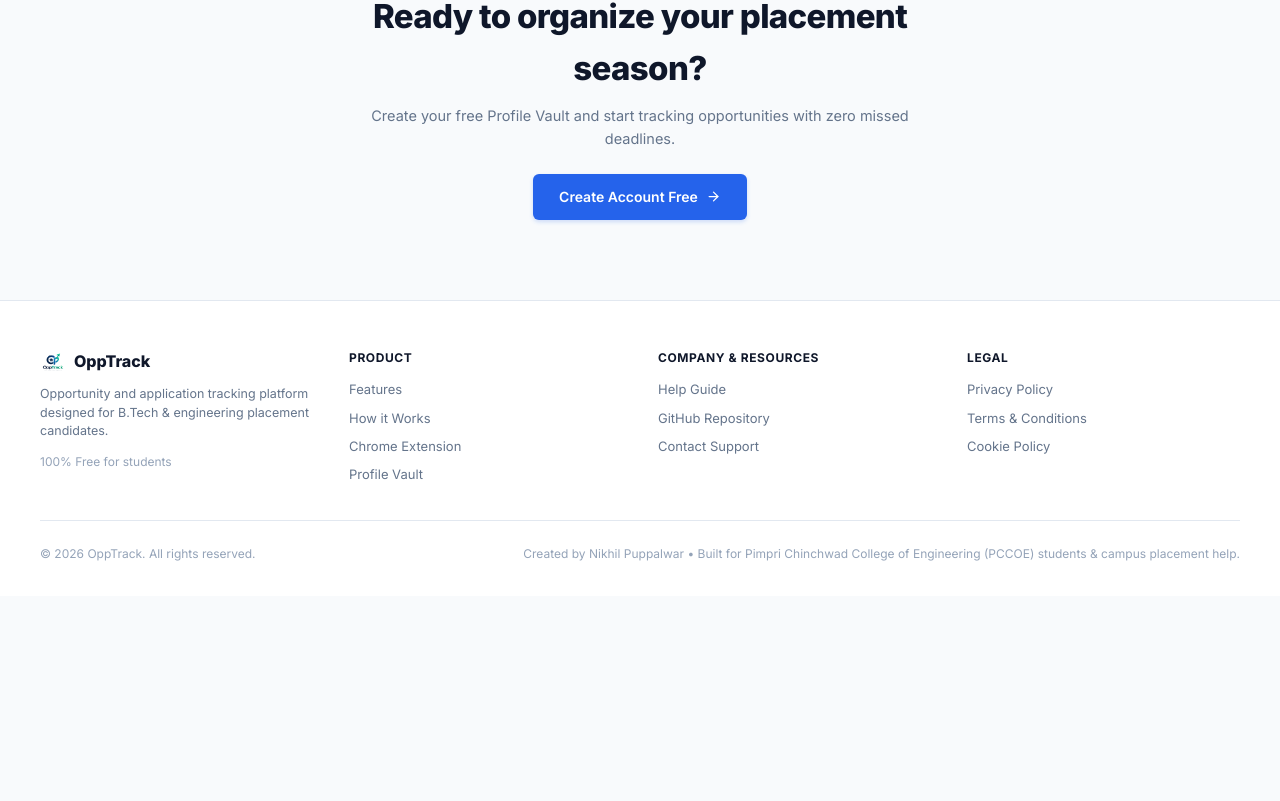
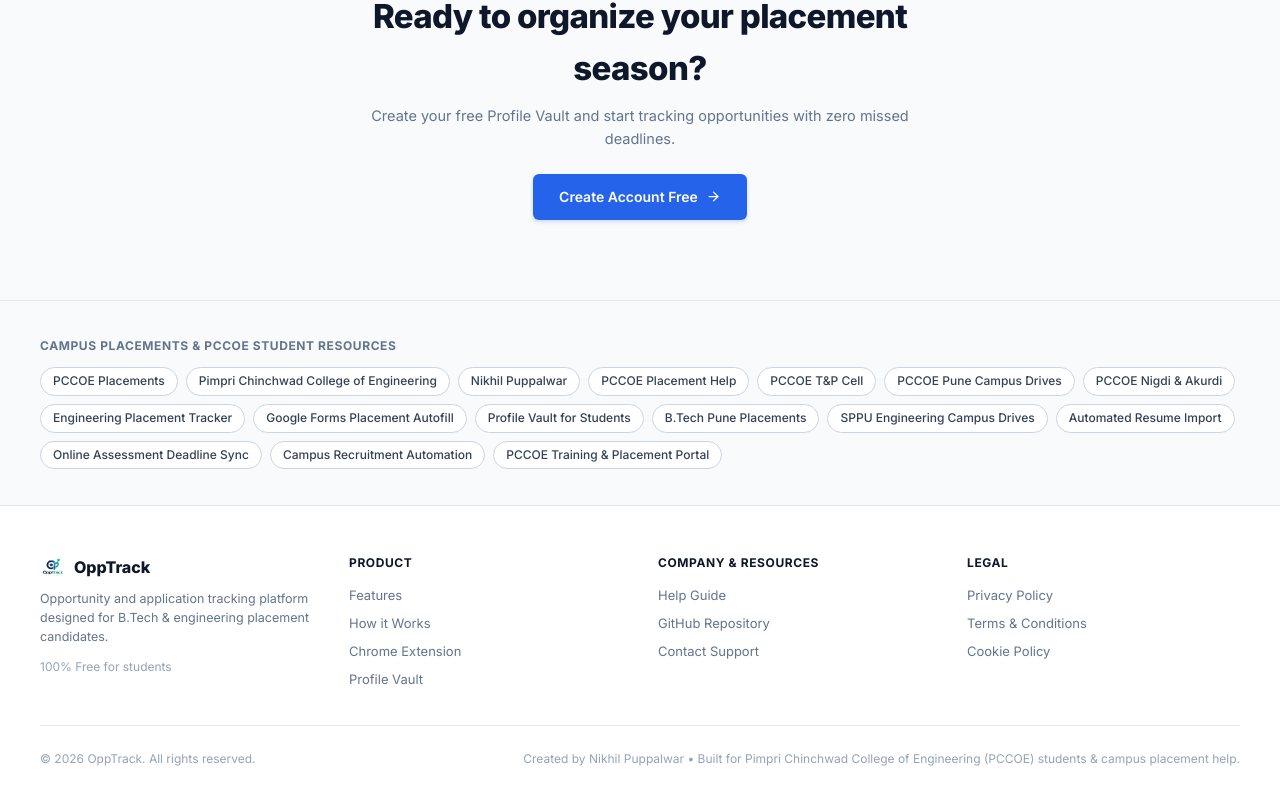
Before and after one commit to nikhilpuppalwar/OppTrack-Clinical-Placement, a React (Vite) app in the folder client/: page /landing in a window 1280 px wide. Shown: the part 2822-3623 px from the top of the page. Before the commit the page ends 3418 px from the top, so only its background shows below. Built offline with nearby package versions, Linux system fonts and the light colour scheme; no server answers.

Commit message:
feat(seo): add comprehensive keywords for PCCOE placements, training & placement, and Nikhil Puppalwar

```diff
--- a/client/index.html
+++ b/client/index.html
@@ -8,20 +8,23 @@
     <meta name="viewport" content="width=device-width, initial-scale=1.0" />
     <meta name="theme-color" content="#0F172A" />
     <meta name="description" content="OppTrack is an opportunity and campus placement tracker built for Pimpri Chinchwad College of Engineering (PCCOE) students by Nikhil Puppalwar. Track campus recruitment drives, manage deadlines, maintain an approved Profile Vault, and auto-fill repetitive placement forms." />
-    <meta name="keywords" content="PCCOE, pimpri chinchwad college of engineering, Nikhil Puppalwar, PCCOE placement help, PCCOE placements, PCCOE campus drives, PCCOE Pune, placement opportunity tracker, engineering placement portal, Profile Vault, Google form autofill for PCCOE students, campus recruitment tracker" />
+    <meta name="keywords" content="PCCOE, pimpri chinchwad college of engineering, Nikhil Puppalwar, PCCOE placement help, PCCOE placements, PCCOE campus drives, PCCOE Pune, PCCOE placement cell, PCCOE T&P cell, PCCOE training and placement, PCCOE engineering placements, PCCOE Nigdi, PCCOE Akurdi, PCCOER, Pune engineering placements, SPPU placements, campus recruitment tracker, placement opportunity tracker, engineering placement portal, college placement management system, Profile Vault, Google form autofill for PCCOE students, 1-click Google Forms autofill, resume parser for placements, job application tracker for students, B.Tech placements Pune, PCCOE placement statistics, placement drive deadlines, OppTrack, Nikhil Puppalwar PCCOE, Nikhil Puppalwar OppTrack" />
     <meta name="author" content="Nikhil Puppalwar" />
+    <meta name="subject" content="PCCOE Placement Tracking, Campus Recruitment Automation & Profile Vault" />
+    <meta name="topic" content="PCCOE Campus Placements & Engineering Career Tracking" />
+    <meta name="classification" content="Education / Placement Automation / Engineering Careers" />
     <meta name="google-site-verification" content="m4ruOYvX1Ifa26dhozlVz4F6MCS2fe8VB1TgsJNtws4" />
 
     <!-- Open Graph / Meta -->
     <meta property="og:type" content="website" />
     <meta property="og:title" content="OppTrack — PCCOE Placement Tracker &amp; Opportunity Portal | By Nikhil Puppalwar" />
-    <meta property="og:description" content="Placement tracking and application management platform built for Pimpri Chinchwad College of Engineering (PCCOE) students by Nikhil Puppalwar. Track drives, deadlines, and auto-complete company forms." />
+    <meta property="og:description" content="Placement tracking and application management platform built for Pimpri Chinchwad College of Engineering (PCCOE) students by Nikhil Puppalwar. Track drives, deadlines, Profile Vault, and auto-complete company forms." />
     <meta property="og:image" content="/logo.png" />
 
     <!-- Twitter -->
     <meta name="twitter:card" content="summary" />
     <meta name="twitter:title" content="OppTrack — PCCOE Placement Tracker &amp; Opportunity Portal | By Nikhil Puppalwar" />
-    <meta name="twitter:description" content="Placement tracking and application management platform built for Pimpri Chinchwad College of Engineering (PCCOE) students by Nikhil Puppalwar. Track drives, deadlines, and auto-complete company forms." />
+    <meta name="twitter:description" content="Placement tracking and application management platform built for Pimpri Chinchwad College of Engineering (PCCOE) students by Nikhil Puppalwar. Track drives, deadlines, Profile Vault, and auto-complete company forms." />
     <meta name="twitter:image" content="/logo.png" />
 
     <!-- Structured Data (JSON-LD) for Search Engines -->
@@ -30,19 +33,29 @@
       "@context": "https://schema.org",
       "@type": "WebApplication",
       "name": "OppTrack",
+      "alternateName": ["OppTrack PCCOE", "PCCOE Placement Tracker", "OppTrack Clinical Placement"],
       "url": "https://opp-track-clinical-placement.vercel.app",
-      "description": "Placement tracking and application management platform built for Pimpri Chinchwad College of Engineering (PCCOE) students by Nikhil Puppalwar.",
+      "description": "Comprehensive placement tracking, drive deadline management, Profile Vault, and Google Forms autofill system built for Pimpri Chinchwad College of Engineering (PCCOE) students by Nikhil Puppalwar.",
       "applicationCategory": "EducationalApplication",
       "operatingSystem": "All",
       "author": {
         "@type": "Person",
         "name": "Nikhil Puppalwar",
+        "jobTitle": "Lead Developer & Engineering Student",
         "affiliation": {
           "@type": "EducationalOrganization",
-          "name": "Pimpri Chinchwad College of Engineering (PCCOE), Pune"
+          "name": "Pimpri Chinchwad College of Engineering (PCCOE), Pune",
+          "alternateName": "PCCOE Pune"
         }
       },
-      "keywords": "PCCOE, pimpri chinchwad college of engineering, Nikhil Puppalwar, PCCOE placement help, PCCOE placements, campus recruitment, engineering placements"
+      "about": [
+        "PCCOE Placement Help",
+        "Pimpri Chinchwad College of Engineering Placements",
+        "Campus Recruitment Drive Automation",
+        "Profile Vault and Resume Parsing",
+        "Engineering College Placement Management"
+      ],
+      "keywords": "PCCOE, pimpri chinchwad college of engineering, Nikhil Puppalwar, PCCOE placement help, PCCOE placements, PCCOE campus drives, PCCOE Pune, PCCOE T&P cell, engineering placements, campus recruitment"
     }
     </script>
 
--- a/client/src/pages/Landing.jsx
+++ b/client/src/pages/Landing.jsx
@@ -699,6 +699,50 @@ export default function Landing() {
           </div>
         </section>
 
+        {/* ── CAMPUS PLACEMENT TOPICS & KEYWORDS ── */}
+        <section style={{ background: '#F8FAFC', borderTop: '1px solid #E2E8F0', padding: '36px 24px' }}>
+          <div style={{ maxWidth: 1200, margin: '0 auto' }}>
+            <div style={{ fontSize: 12, fontWeight: 700, textTransform: 'uppercase', letterSpacing: '0.05em', color: '#64748B', marginBottom: 12 }}>
+              Campus Placements &amp; PCCOE Student Resources
+            </div>
+            <div style={{ display: 'flex', flexWrap: 'wrap', gap: 8 }}>
+              {[
+                'PCCOE Placements',
+                'Pimpri Chinchwad College of Engineering',
+                'Nikhil Puppalwar',
+                'PCCOE Placement Help',
+                'PCCOE T&P Cell',
+                'PCCOE Pune Campus Drives',
+                'PCCOE Nigdi & Akurdi',
+                'Engineering Placement Tracker',
+                'Google Forms Placement Autofill',
+                'Profile Vault for Students',
+                'B.Tech Pune Placements',
+                'SPPU Engineering Campus Drives',
+                'Automated Resume Import',
+                'Online Assessment Deadline Sync',
+                'Campus Recruitment Automation',
+                'PCCOE Training & Placement Portal'
+              ].map((tag) => (
+                <span
+                  key={tag}
+                  style={{
+                    background: '#FFFFFF',
+                    border: '1px solid #CBD5E1',
+                    borderRadius: 20,
+                    padding: '4px 12px',
+                    fontSize: 12,
+                    fontWeight: 500,
+                    color: '#334155',
+                  }}
+                >
+                  {tag}
+                </span>
+              ))}
+            </div>
+          </div>
+        </section>
+
       </main>
 
       {/* ── FOOTER ── */}
```
